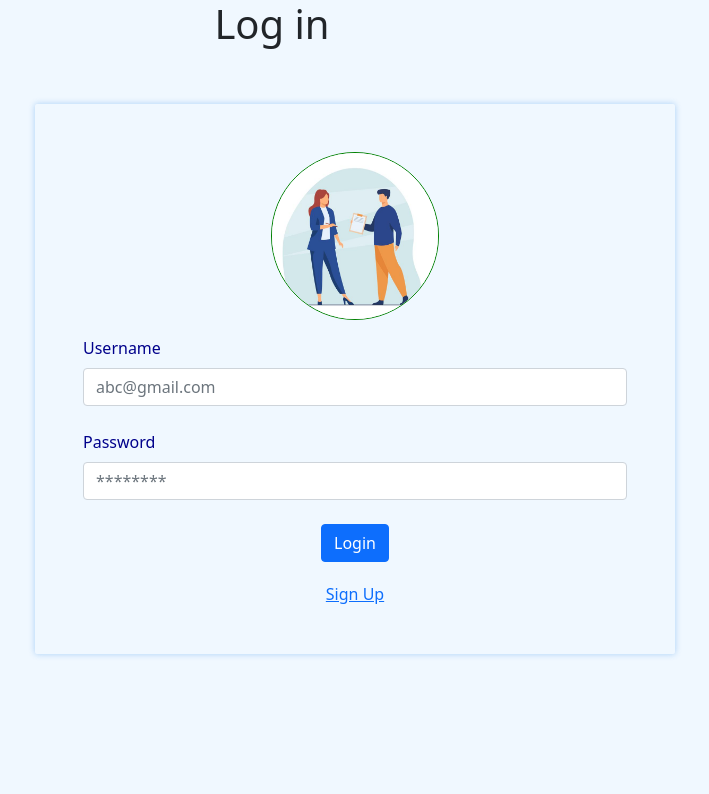
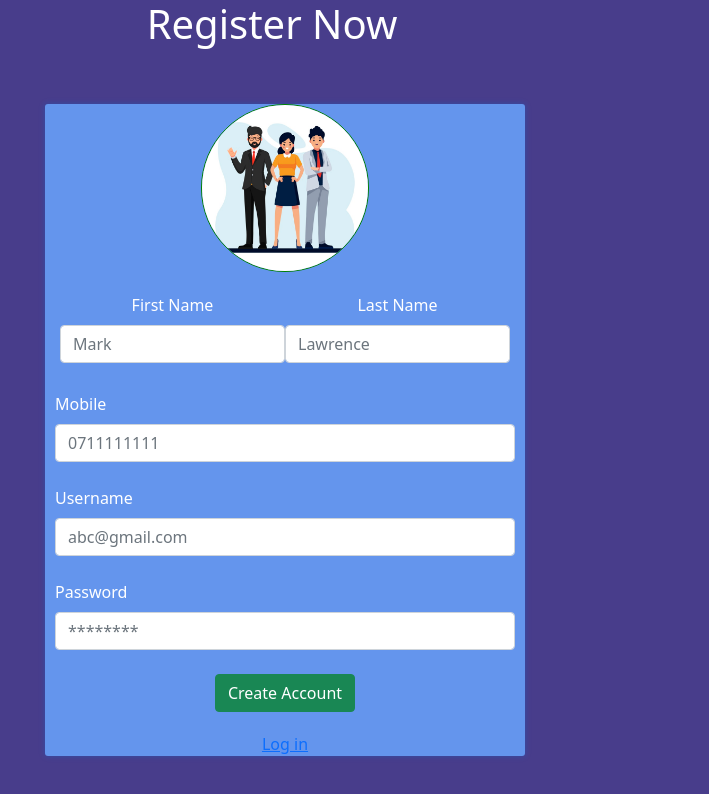
Before and after one commit to shriasi/DSAssignment2, a React (Create React App) app in the folder React frontend/shoppingplatformui/: page / in a window 1280 px wide. Shown: the top 794 px of the page, without its empty margins (368-1077 px from the left). Built offline with nearby package versions, Linux system fonts and the light colour scheme.

Commit message:
All UI Modifications and Register UI Implementation

```diff
--- a/React frontend/shoppingplatformui/src/App.js
+++ b/React frontend/shoppingplatformui/src/App.js
@@ -5,15 +5,17 @@ import 'bootstrap/dist/css/bootstrap.min.css';
 import Delivery from "./components/Delivery";
 import Cart from "./components/Cart";
 import Login from "./components/Login";
+import Register from "./components/Register";
 
 function App() {
   return (
       <Router>
 
     <div className="App">
-      <Route path="/Delivery" exact component = {Delivery}/>
-      <Route path="/Cart" exact component = {Cart}/>
-      <Route path="/" exact component = {Login}/>
+      <Route path="/Login/Cart/Delivery" exact component = {Delivery}/>
+      <Route path="/Login/Cart" exact component = {Cart}/>
+      <Route path="/Login" exact component = {Login}/>
+      <Route path="/" exact component = {Register}/>
 
     </div>
 
--- a/React frontend/shoppingplatformui/src/asset/css/Style.css
+++ b/React frontend/shoppingplatformui/src/asset/css/Style.css
@@ -1,13 +1,18 @@
 body{
     background-color: aliceblue;
 }
+
 .deliveryBox{
-    color: darkblue;
+    color: white;
     width: 40rem;
     height: auto;
     border-radius: 2px;
     box-shadow: 0 0 6px 0 rgba(0,115,230,0.3);
+    background-color: #0a043c;
 }
+
+
+
 .DeliveryImg{
     width: 10.5rem;
     height: 10.5rem;
@@ -20,11 +25,11 @@ body{
     padding: 5px;
 }
 
-.mobile{
+.right{
     margin-right: 20px;
 }
 
-.deliverTxt{
+.left{
     margin-left: 10px;
 }
 
--- /dev/null
+++ b/React frontend/shoppingplatformui/src/asset/css/Style2.css
@@ -0,0 +1,28 @@
+body{
+    background-color: darkslateblue;
+}
+
+.RegisterBox{
+    color: white;
+    width: 30rem;
+    height: auto;
+    border-radius: 3px;
+    box-shadow: 0 0 6px 0 rgba(0,116,232,0.3);
+    margin-left: 10px;
+    margin-right: 10px;
+    background-color: cornflowerblue;
+}
+
+.heading{
+    color: white;
+}
+
+
+.LabelBox{
+    margin-left: 10px;
+    margin-right: 10px;
+}
+
+.TextBox{
+    float: left;
+}
--- a/React frontend/shoppingplatformui/src/components/Cart.js
+++ b/React frontend/shoppingplatformui/src/components/Cart.js
@@ -10,7 +10,7 @@ class Cart extends Component{
     render() {
         return (
             <div>
-                <h1>Shopping Cart</h1>
+                <h1 className="heading">Shopping Cart</h1>
                 <Fragment>
                     <Container>
 
@@ -33,7 +33,7 @@ class Cart extends Component{
                                 </Card.Footer>
                             </Card>
 
-                            <Card>
+                            <Card className="CardSpacing">
                                 <Card.Img style={{ width: '10rem'}} variant="top" src={drawing} />
                                 <Card.Body>
                                     <Card.Title>ATLAS A4 DRAWING BOOK</Card.Title>
@@ -52,7 +52,7 @@ class Cart extends Component{
                                     <small className="text-muted">Last updated 3 mins ago</small>
                                 </Card.Footer>
                             </Card>
-                            <Card>
+                            <Card className="CardSpacing">
                                 <Card.Img style={{ width: '10rem'}} variant="top" src={graphBook} />
                                 <Card.Body>
                                     <Card.Title>ATLAS A4 SCIENCE BOOK GRAPH</Card.Title>
--- a/React frontend/shoppingplatformui/src/components/Delivery.js
+++ b/React frontend/shoppingplatformui/src/components/Delivery.js
@@ -8,7 +8,7 @@ class Delivery extends Component{
     render() {
         return (
             <div>
-                <h1>Delivery Service</h1>
+                <h1 className="heading">Delivery Service</h1>
             <Fragment>
                 <Container>
                     <Row>
@@ -28,17 +28,17 @@ class Delivery extends Component{
                                         <br/>
                                     </Form.Group>
                                     <div className="SideBySide">
-                                        <div className="mobile">
+                                        <div className="right">
                                             <Form.Group>
                                                 <Form.Label className="cusTxt">Mobile Number </Form.Label>
                                                 <Form.Control type="mobile" placeholder="0771112223" />
                                                 <br/>
                                             </Form.Group>
                                         </div>
-                                        <div className="deliverTxt">
+                                        <div className="left">
                                             <Form.Group>
                                                 <Form.Label className="cusName">Delivery Charges </Form.Label>
-                                                <Form.Control type="Delivery Charges" placeholder="380.00" />
+                                                <Form.Control type="text" placeholder="380.00" />
                                                 <br/>
                                             </Form.Group>
                                         </div>
--- a/React frontend/shoppingplatformui/src/components/Login.js
+++ b/React frontend/shoppingplatformui/src/components/Login.js
@@ -1,6 +1,7 @@
 import React, {Component, Fragment} from 'react'
 import {Container, Row, Col, Form, Button} from "react-bootstrap";
 import "../asset/css/Style.css";
+import "../asset/css/Style2.css";
 import loginImg from '../asset/image/login.jpg'
 
 class Login extends Component{
@@ -8,7 +9,7 @@ class Login extends Component{
     render() {
         return (
             <div>
-                <h1>Log in</h1>
+                <h1 className="heading">Log in</h1>
                 <Fragment>
                     <Container>
                         <Row>
@@ -24,14 +25,14 @@ class Login extends Component{
 
                                         <Form.Group>
                                             <Form.Label className="cusTxt">Password</Form.Label>
-                                            <Form.Control type="password" placeholder="********" />
+                                            <Form.Control type="passw`ord" placeholder="********" />
                                             <br/>
                                         </Form.Group>
                                         <Button className="btn-block" variant="primary" type="submit" block>
                                             Login
                                         </Button>
                                         <div className="signupBox">
-                                            <a className="" href="#"> Sign Up </a>
+                                            <a className="" href="#"> Register Now </a>
                                         </div>
                                     </Form>
                                 </div>
--- /dev/null
+++ b/React frontend/shoppingplatformui/src/components/Register.js
@@ -0,0 +1,73 @@
+import React, {Component, Fragment} from 'react'
+import {Container, Row, Col, Form, Button} from "react-bootstrap";
+import "../asset/css/Style2.css";
+import "../asset/css/Style.css";
+import RegisterImg from '../asset/image/registerLogo.jpg'
+
+class Register extends Component{
+
+    render() {
+        return (
+            <div>
+                <h1 className="heading">Register Now</h1>
+                <Fragment>
+                    <Container>
+                        <Row>
+                            <Col lg={6} md={6} sm={12} className="p-5 m-auto">
+                                <div className= "RegisterBox p-6">
+                                    <img className="DeliveryImg" src={RegisterImg} alt=""/>
+                                    <Form className="mt-3">
+                                        <div className="LabelBox">
+                                            <div className="SideBySide">
+                                            <Form.Group className="TextBox">
+                                                <Form.Label>First Name </Form.Label>
+                                                <Form.Control type="text" placeholder="Mark" />
+                                                <br/>
+                                            </Form.Group>
+
+                                            <Form.Group className="TextBox">
+                                                <Form.Label>Last Name </Form.Label>
+                                                <Form.Control type="text" placeholder="Lawrence" />
+                                                <br/>
+                                            </Form.Group>
+                                            </div>
+                                            <Form.Group>
+                                                <Form.Label className="cusTxt">Mobile </Form.Label>
+                                                <Form.Control type="mobile" placeholder="0711111111" />
+                                                <br/>
+                                            </Form.Group>
+
+                                        <Form.Group>
+                                            <Form.Label className="cusTxt">Username </Form.Label>
+                                            <Form.Control type="email" placeholder="abc@gmail.com" />
+                                            <br/>
+                                        </Form.Group>
+
+                                        <Form.Group>
+                                            <Form.Label className="cusTxt">Password</Form.Label>
+                                            <Form.Control type="password" placeholder="********" />
+                                            <br/>
+                                        </Form.Group >
+                                        </div>
+
+                                        <Button className="btn-block" variant="success" type="submit" block>
+                                            Create Account
+                                        </Button>
+                                        <div className="signupBox">
+                                            <a className="" href="#"> Log in</a>
+                                        </div>
+
+                                    </Form>
+                                </div>
+                            </Col>
+                        </Row>
+                    </Container>
+
+                </Fragment>
+            </div>
+
+
+        );
+    }
+}
+export default Register;
```
Also changed, not shown: React frontend/shoppingplatformui/src/asset/image/registerLogo.jpg (added).
